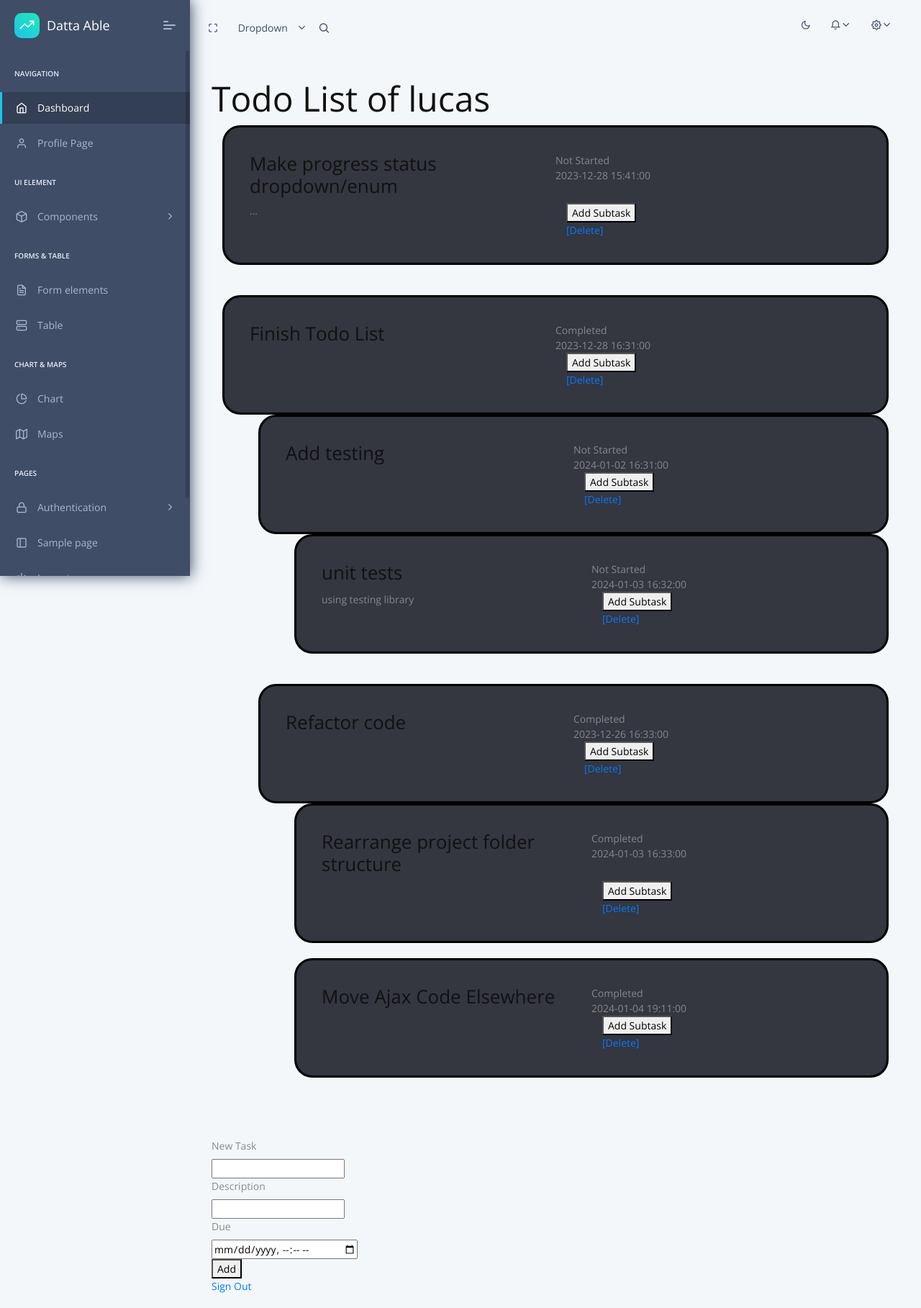
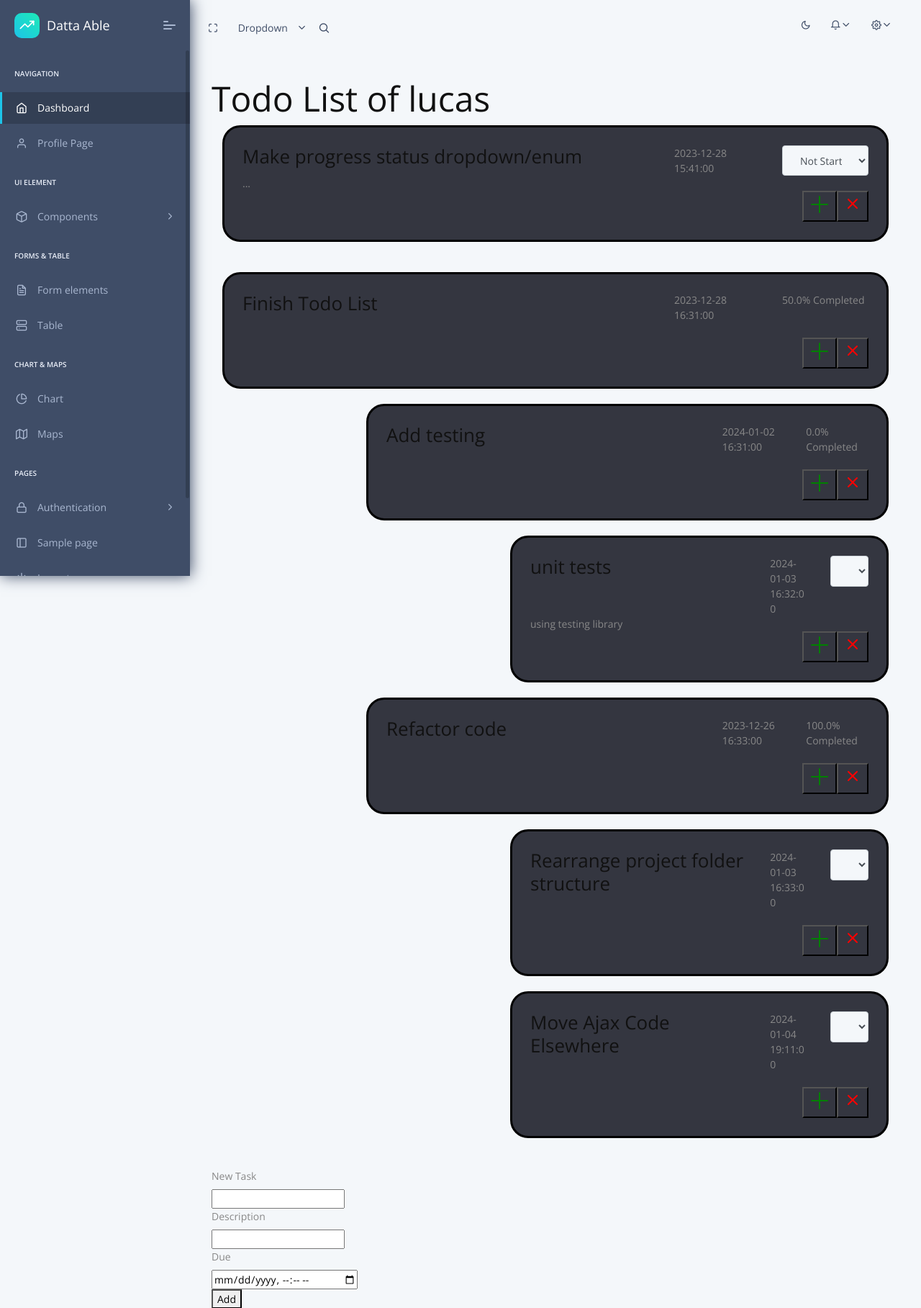
Before and after one commit to lucas-cancio/Task_Manager_Web_App, a Flask app: page /index in a window 1280 px wide. Shown: the top 1817 px of the page at 72% size. Before the commit the page ends 1796 px from the top, so only its background shows below. Run offline with Flask 3, Linux system fonts and the light colour scheme; a user stored in the database is signed in; data comes from the database, SQL or seed files in the repository; both versions use the stored data as it was after the commit; parts of the project's set-up code (start-up, migrations or seed data) failed here and were passed over; some libraries are stand-ins or nearby versions.

Commit message:
Recursive Progress Percent Updating, Slightly improved UI,

```diff
--- a/apps/authentication/models.py
+++ b/apps/authentication/models.py
@@ -86,6 +86,7 @@ class Task(db.Model):
     title = db.Column(db.String(200), nullable=False)
     description = db.Column(db.String(300))
     progress = db.Column(db.String(200), default=Progress.NOT_STARTED.name)
+    progress_percent = db.Column(db.Float, default=0.0)
     parent_item_id = db.Column(db.Integer, db.ForeignKey('task.id'))
     due_date = db.Column(db.DateTime)
     user_id = db.Column(db.Integer, db.ForeignKey('users.id'), nullable=False)
--- a/apps/home/routes.py
+++ b/apps/home/routes.py
@@ -8,8 +8,10 @@ from flask import render_template, request, redirect, url_for
 from flask_login import login_required, current_user
 from jinja2 import TemplateNotFound
 from apps.authentication.models import Users, Task
+from sqlalchemy import func
 from apps import db
 import datetime
+import requests
 
 task_hierarchy = []
 
@@ -85,6 +87,8 @@ def add():
     db.session.add(new_task)
     db.session.commit()
 
+    update_task_progress_percent(parent_task)
+
     return redirect(url_for('home_blueprint.index'))
 
 
@@ -95,7 +99,12 @@ def delete(task_id):
     user = Users.find_by_username(current_user.username)
 
     task = Task.query.filter_by(id=task_id, user=user).first()
+    parent_task_id = task.parent_item_id
+
     delete_task_and_subtasks(task_id)
+
+    update_task_progress_percent(parent_task_id)
+
 
     return redirect(url_for('home_blueprint.index'))
 
@@ -117,26 +126,71 @@ def delete_task_and_subtasks(task_id):
 @blueprint.route('/edit', methods=['POST'])
 def edit_item():
 
-    user = Users.find_by_username(current_user.username)
+    field = request.form.get("field")
+    value = request.form.get("value")
+    task_id = request.form.get("id")
 
-    if request.method == 'POST':
-        field = request.form.get("field")
-        value = request.form.get("value")
-        task_id = request.form.get("id")
+    task = Task.query.filter_by(id=task_id).first()
 
-        task = Task.query.filter_by(id=task_id, user=user).first()
+    if (field == "title"):
+        task.title = value
 
-        if (field == "title"):
-            task.title = value
-        elif (field == "description"):
-            task.description = value
-        elif (field == "due_date"):
-            task.due_date = value
-        elif (field == "progress"):
-            task.progress = value
+    elif (field == "description"):
+        task.description = value
+
+    elif (field == "due_date"):
+        task.due_date = value
+
+    elif (field == "progress"):
+        task.progress = value
+
+        task.progress_percent = 0.00 if value == "Not Started" else 100.00
+
         db.session.commit()
 
-    return redirect(url_for('home_blueprint.index'))
+        print("task #" + str(task.id) +  "progress: " + str(task.progress) + str(task.progress_percent) + "%")
+
+        # dictionary mapping task ID to new percent completed
+        res = {}
+
+        # update progress_percent of parent task
+        if task.parent_item_id:
+            update_task_progress_percent(id=task.parent_item_id, id_to_progress_percent=res)
+
+        return res
+
+    db.session.commit()
+
+    return None
+
+def update_task_progress_percent(id, id_to_progress_percent = {}):
+
+    task_id = id
+    task = Task.query.filter_by(id=task_id).first()
+
+    total_child_task_completion = db.session.query(func.sum(Task.progress_percent)).filter(Task.parent_item_id==task.id).scalar()
+    num_child_tasks = db.session.query(func.count()).filter(Task.parent_item_id==task.id).scalar()
+    percent_complete = total_child_task_completion / num_child_tasks
+
+    task.progress_percent = percent_complete
+
+    id_to_progress_percent[task_id] = percent_complete
+
+    if percent_complete == 100:
+        task.progress = "Completed"
+    elif percent_complete == 0:
+        task.progress = "Not Started"
+
+    db.session.commit()
+
+    # update progress_percent of parent task
+    if task.parent_item_id:
+        update_task_progress_percent(id=task.parent_item_id, id_to_progress_percent=id_to_progress_percent)
+
+
+
+
+
 
 def create_hierarchy(tasks):
     # Map parents to children
--- a/apps/templates/home/index.html
+++ b/apps/templates/home/index.html
@@ -53,7 +53,7 @@
         $(document).ready(function(){
             // Save data
             $(".task_edit").focusout(function(){
-
+                console.log("Focus out");
                 // Get task item info
                 var id = this.id;
                 var split_id = id.split("_");
@@ -76,6 +76,31 @@
 
             });
 
+            // Update progress status of task
+            $(".progress_select").change(function(){
+                // Get task item info
+                var id = this.id;
+                var split_id = id.split("_");
+                var task_id = split_id[2];
+                var field_name = split_id[1];
+                var new_field_value = this.value;
+
+                $.ajax({
+                    url: '/edit',
+                    type: 'POST',
+                    data: { field:field_name, value:new_field_value, id:task_id },
+                    success:function(response){
+
+                        task_id_to_progress_percent = response;
+
+                        for (const task_id in task_id_to_progress_percent) {
+                            $("#task_progress_percent_" + task_id).text(task_id_to_progress_percent[task_id] + "%");
+                        }
+                    }
+                });
+
+            });
+
         });
     </script>
 
--- a/apps/templates/includes/node.html
+++ b/apps/templates/includes/node.html
@@ -1,9 +1,9 @@
 <div class="container-fluid">
-    <div style="margin-left:{{50 * hierarchy_depth}}px; border-style:solid; border-color:black; background-color:#343640; border-radius: 25px; padding:35px">
+    <div style="margin-left:{{200 * hierarchy_depth}}px; border-style:solid; border-color:black; background-color:#343640; border-radius: 25px; padding:25px">
 
 
         <div class="row">
-            <div class="col-sm">
+            <div class="col-8">
                 <div contenteditable class="task_edit" name="title" id="task_title_{{node.task.id}}">
                     <h3>
                         {{ node.task.title }}
@@ -11,28 +11,52 @@
                 </div>
             </div>
 
-            <div class="col-sm">
-                <div class="row">
-                    <div contenteditable class="task_edit" name="progress" id="task_progress_{{node.task.id}}"> {{ node.task.progress }} </div>
-                </div>
-                <div class="row">
-                    <div contenteditable class="task_edit" name="due_date" id="task_duedate_{{node.task.id}}"> {{ node.task.due_date }} </div>
-                </div>
+            <div class="col-2">
+                <div contenteditable class="task_edit" name="due_date" id="task_duedate_{{node.task.id}}"> {{ node.task.due_date }} </div>
+            </div>
+
+            <div class="col-2">
+                {% if node.children %}
+                    <div>
+                        <h7 id="task_progress_percent_{{node.task.id}}">{{node.task.progress_percent}}%</h7>
+                        <h7>Completed</h7>
+                    </div>
+                {% else %}
+                    <select class="progress_select form-control" name="progress" id="task_progress_{{node.task.id}}" value="{{node.task.progress}}">
+                        <option value="Not Started" {% if node.task.progress == "Not Started" %} selected {% endif%}>Not Started</option>
+                        <option value="Completed" {% if node.task.progress == "Completed" %} selected {% endif%}>Completed</option>
+                    </select>
+                {% endif %}
             </div>
         </div>
         <div class="row">
             <div class="col-sm">
                 <div contenteditable class="task_edit"  name="description" id="task_description_{{node.task.id}}"> {{ node.task.description }} </div>
             </div>
-            <div class="col-sm">
-                <div><button id="task_{{node.task.id}}_open_create_subtask_menu_btn" onclick="toggle_create_subtask_menu({{node.task.id}})">Add Subtask</button></div>
-                <div><a href="{{ url_for('home_blueprint.delete', task_id=node.task.id) }}">[Delete]</a></div>
+        </div>
+        <div class="row justify-content-end" style="padding-right: 15px;">
+            <div class="col-3 align-self-end">
+                <div class="row justify-content-end">
+                    <div>
+                        <button id="task_{{node.task.id}}_open_create_subtask_menu_btn" onclick="toggle_create_subtask_menu({{node.task.id}})" style="background: transparent">
+                            <svg xmlns="http://www.w3.org/2000/svg" width="32" height="32" fill="green" class="bi bi-plus-lg" viewBox="0 0 16 16">
+                                <path fill-rule="evenodd" d="M8 2a.5.5 0 0 1 .5.5v5h5a.5.5 0 0 1 0 1h-5v5a.5.5 0 0 1-1 0v-5h-5a.5.5 0 0 1 0-1h5v-5A.5.5 0 0 1 8 2"/>
+                            </svg>
+                        </button>
+                    </div>
+                    <div style="border-style: outset; border-color: black; border-width: 2px; padding: 0px 4px 0px 4px">
+                        <a href="{{ url_for('home_blueprint.delete', task_id=node.task.id) }}">
+                            <svg xmlns="http://www.w3.org/2000/svg" width="32" height="32" fill="red" class="bi bi-x" viewBox="0 0 16 16">
+                                <path d="M4.646 4.646a.5.5 0 0 1 .708 0L8 7.293l2.646-2.647a.5.5 0 0 1 .708.708L8.707 8l2.647 2.646a.5.5 0 0 1-.708.708L8 8.707l-2.646 2.647a.5.5 0 0 1-.708-.708L7.293 8 4.646 5.354a.5.5 0 0 1 0-.708"/>
+                            </svg>
+                        </a>
+                    </div>
+                </div>
             </div>
+        </div>
 
-        </div>
         <script>
             var toggle_create_subtask_menu = function(task_id) {
-                console.log("toggling create subtask menu for task " + task_id);
                 create_subtask_menu = document.getElementById("task_" + task_id + "_subtask_create_row");
 
                 create_subtask_menu.toggleAttribute("hidden");
@@ -46,9 +70,9 @@
         </script>
     </div>
 </div>
-<div class="container-fluid" hidden id="task_{{node.task.id}}_subtask_create_row">
+<div class="container-fluid" hidden id="task_{{node.task.id}}_subtask_create_row" style="margin-left:{{50 * (hierarchy_depth + 1)}}px;"">
     <div style="margin-left:{{50 * hierarchy_depth}}px; border-style:solid; border-color:black; background-color:#343640; border-radius: 25px; padding:35px">
-        <h6>New Subtask</h6>
+        <h5>New Subtask</h5>
         <form action="{{ url_for('home_blueprint.add') }}" id="task_{{node.task.id}}_subtask_create_form" method="post">
             <div>
 
@@ -66,10 +90,22 @@
                 <input type="datetime-local" id="due_date_time" name="due_date_time" required> </input>
             </div>
             <input hidden="true" type="integer" name="parent_task" value="{{node.task.id}}"></input>
-            <div>
-                <button type="submit">Create Subtask</button>
+            <div class="row" style="padding-left: 50px;">
+                <div>
+                    <button type="submit" style="background: transparent">
+                        <svg xmlns="http://www.w3.org/2000/svg" width="32" height="32" fill="green" class="bi bi-check-lg" viewBox="0 0 16 16">
+                            <path d="M12.736 3.97a.733.733 0 0 1 1.047 0c.286.289.29.756.01 1.05L7.88 12.01a.733.733 0 0 1-1.065.02L3.217 8.384a.757.757 0 0 1 0-1.06.733.733 0 0 1 1.047 0l3.052 3.093 5.4-6.425a.247.247 0 0 1 .02-.022"/>
+                        </svg>
+                    </button>
+                </div>
+                <div>
+                    <button onclick="toggle_create_subtask_menu({{node.task.id}})" style="background: transparent">
+                        <svg xmlns="http://www.w3.org/2000/svg" width="32" height="32" fill="red" class="bi bi-x" viewBox="0 0 16 16">
+                            <path d="M4.646 4.646a.5.5 0 0 1 .708 0L8 7.293l2.646-2.647a.5.5 0 0 1 .708.708L8.707 8l2.647 2.646a.5.5 0 0 1-.708.708L8 8.707l-2.646 2.647a.5.5 0 0 1-.708-.708L7.293 8 4.646 5.354a.5.5 0 0 1 0-.708"/>
+                        </svg>
+                    </button>
+                </div>
             </div>
-            <div><button onclick="toggle_create_subtask_menu({{node.task.id}})">[Cancel]</button></div>
         </form>
     </div>
 </div>
@@ -78,11 +114,11 @@
 
     {% for child in node.children %}
         {% with node=child %}
+            <br>
             {% with hierarchy_depth=hierarchy_depth+1 %}
                 {% include 'includes/node.html' %}
             {% endwith %}
         {% endwith %}
-        <br>
     {% endfor %}
 
 {% endif %}
--- a/apps/templates/layouts/base.html
+++ b/apps/templates/layouts/base.html
@@ -33,7 +33,9 @@
     <link rel="stylesheet" href="{{ config.ASSETS_ROOT }}/css/dark.css">
 
     <!-- Specific CSS goes HERE -->
-    {% block stylesheets %}{% endblock stylesheets %}
+    {% block stylesheets %}
+        <link rel="stylesheet" href="https://cdn.jsdelivr.net/npm/bootstrap-icons@1.11.2/font/bootstrap-icons.min.css">
+    {% endblock stylesheets %}
 
 </head>
 <body>
```
Also changed, not shown: apps/db.sqlite3.
